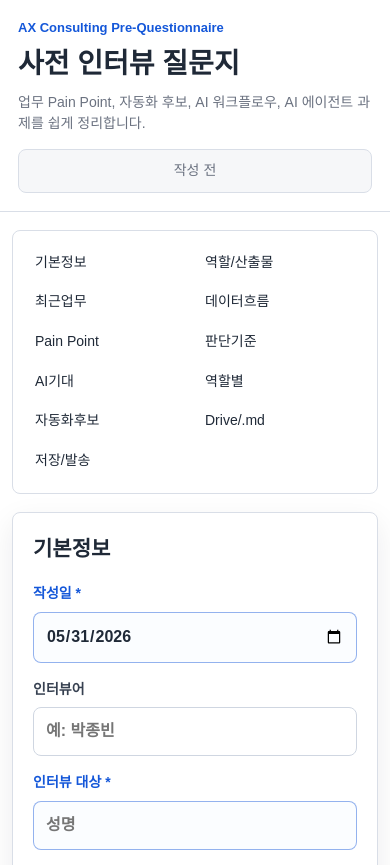
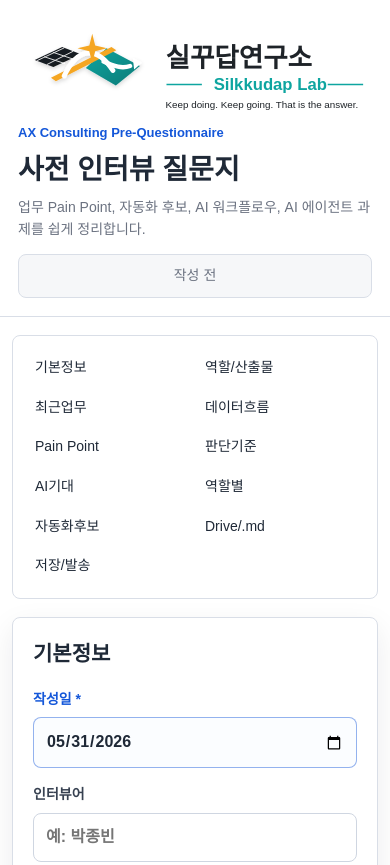
Before and after one commit to juinjungsin/AX_Pre_questions, a website: page index.html in a window 390 px wide. Shown: the top 865 px of the page. Drawn offline with Linux system fonts and the light colour scheme.

Commit message:
Apply Silkkudap Lab CI lockups

```diff
--- a/index.html
+++ b/index.html
@@ -3,14 +3,17 @@
   <head>
     <meta charset="utf-8" />
     <meta name="viewport" content="width=device-width, initial-scale=1" />
-    <title>AX 사전 인터뷰</title>
-    <link rel="stylesheet" href="styles.css?v=20260601-share-file" />
+    <title>AX 사전 인터뷰 | 실꾸답연구소</title>
+    <link rel="stylesheet" href="styles.css?v=20260601-ci-lockup" />
   </head>
   <body>
     <header class="topbar">
-      <div>
-        <p class="eyebrow">AX Consulting Pre-Questionnaire</p>
-        <h1>사전 인터뷰 질문지</h1>
+      <div class="brandHeader">
+        <img class="brandLogo" src="assets/silkkudap-logo-primary-ko.svg" alt="실꾸답연구소 Silkkudap Lab" />
+        <div class="brandCopy">
+          <p class="eyebrow">AX Consulting Pre-Questionnaire</p>
+          <h1>사전 인터뷰 질문지</h1>
+        </div>
         <p class="subtitle">업무 Pain Point, 자동화 후보, AI 워크플로우, AI 에이전트 과제를 쉽게 정리합니다.</p>
       </div>
       <div class="status" id="saveStatus">작성 전</div>
@@ -173,10 +176,11 @@
     </main>
 
     <footer class="footer">
+      <img class="footerLockup" src="assets/silkkudap-logo-footer.svg" alt="실꾸답연구소 Silkkudap Lab footer lockup" />
       <p>© 2026 실꾸답연구소 | Silkkudap Lab. All rights reserved.</p>
       <p>Keep doing. Keep going. That is the answer.</p>
     </footer>
 
-    <script src="app.js?v=20260601-share-file"></script>
+    <script src="app.js?v=20260601-ci-lockup"></script>
   </body>
 </html>
--- a/styles.css
+++ b/styles.css
@@ -46,6 +46,24 @@ body {
   background: rgba(255, 255, 255, 0.96);
   border-bottom: 1px solid var(--line);
   backdrop-filter: blur(10px);
+}
+
+.brandHeader {
+  display: grid;
+  grid-template-columns: minmax(260px, 460px) minmax(180px, 1fr);
+  gap: 24px;
+  align-items: center;
+}
+
+.brandLogo {
+  display: block;
+  width: 100%;
+  max-width: 460px;
+  height: auto;
+}
+
+.brandCopy {
+  min-width: 0;
 }
 
 .eyebrow {
@@ -325,6 +343,14 @@ button.secondary:hover {
   font-size: 13px;
 }
 
+.footerLockup {
+  display: block;
+  width: min(760px, 100%);
+  height: auto;
+  margin: 0 auto 18px;
+  border-radius: 8px;
+}
+
 .footer p {
   margin: 4px 0;
 }
@@ -340,6 +366,15 @@ code {
     position: static;
     display: block;
     padding: 18px;
+  }
+
+  .brandHeader {
+    display: block;
+  }
+
+  .brandLogo {
+    max-width: 100%;
+    margin-bottom: 12px;
   }
 
   .status {
@@ -391,4 +426,8 @@ code {
   .footer {
     width: calc(100% - 24px);
   }
+
+  .footerLockup {
+    width: 100%;
+  }
 }
```
Also changed, not shown: assets/silkkudap-logo-footer.svg (added), assets/silkkudap-logo-primary-ko.svg (added).
